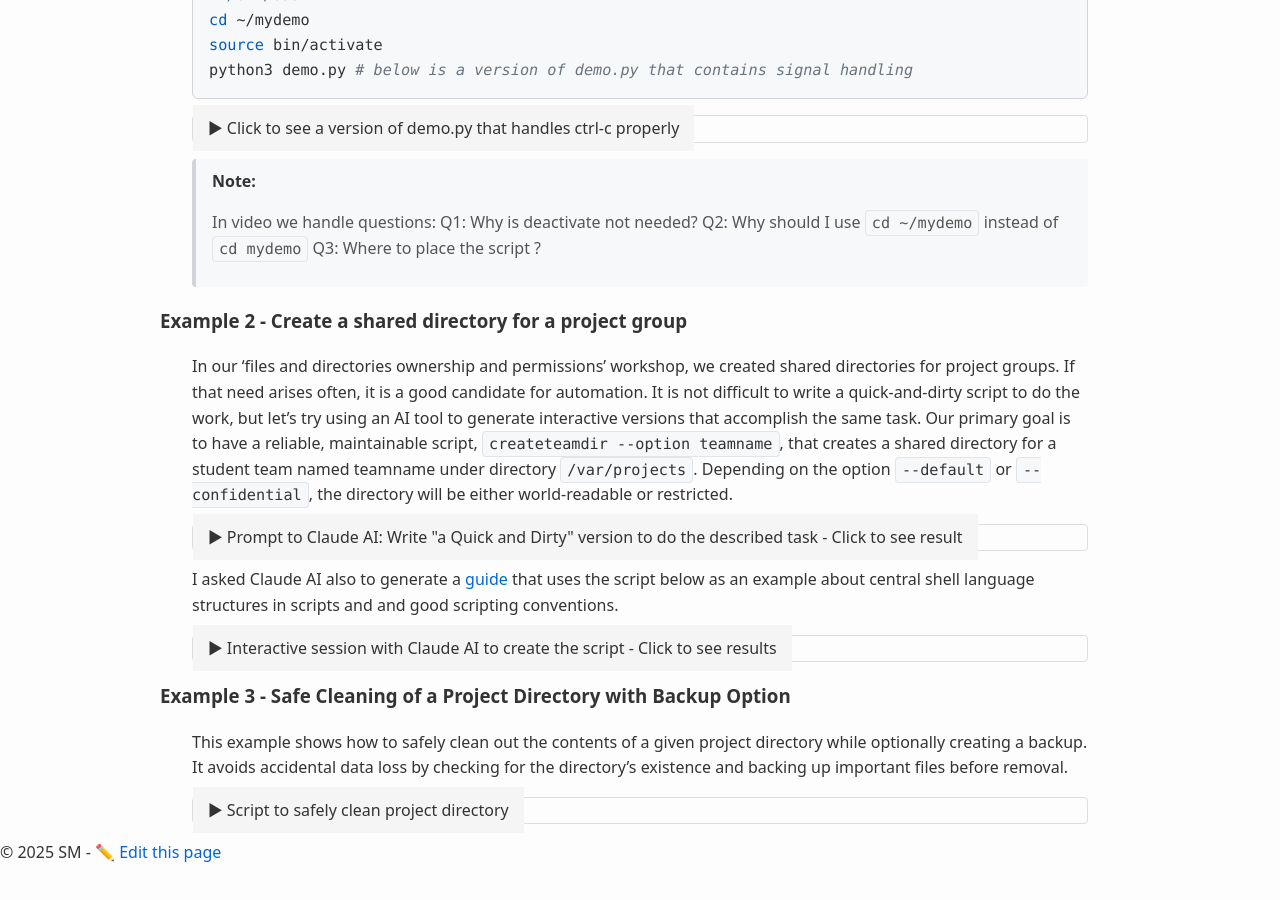
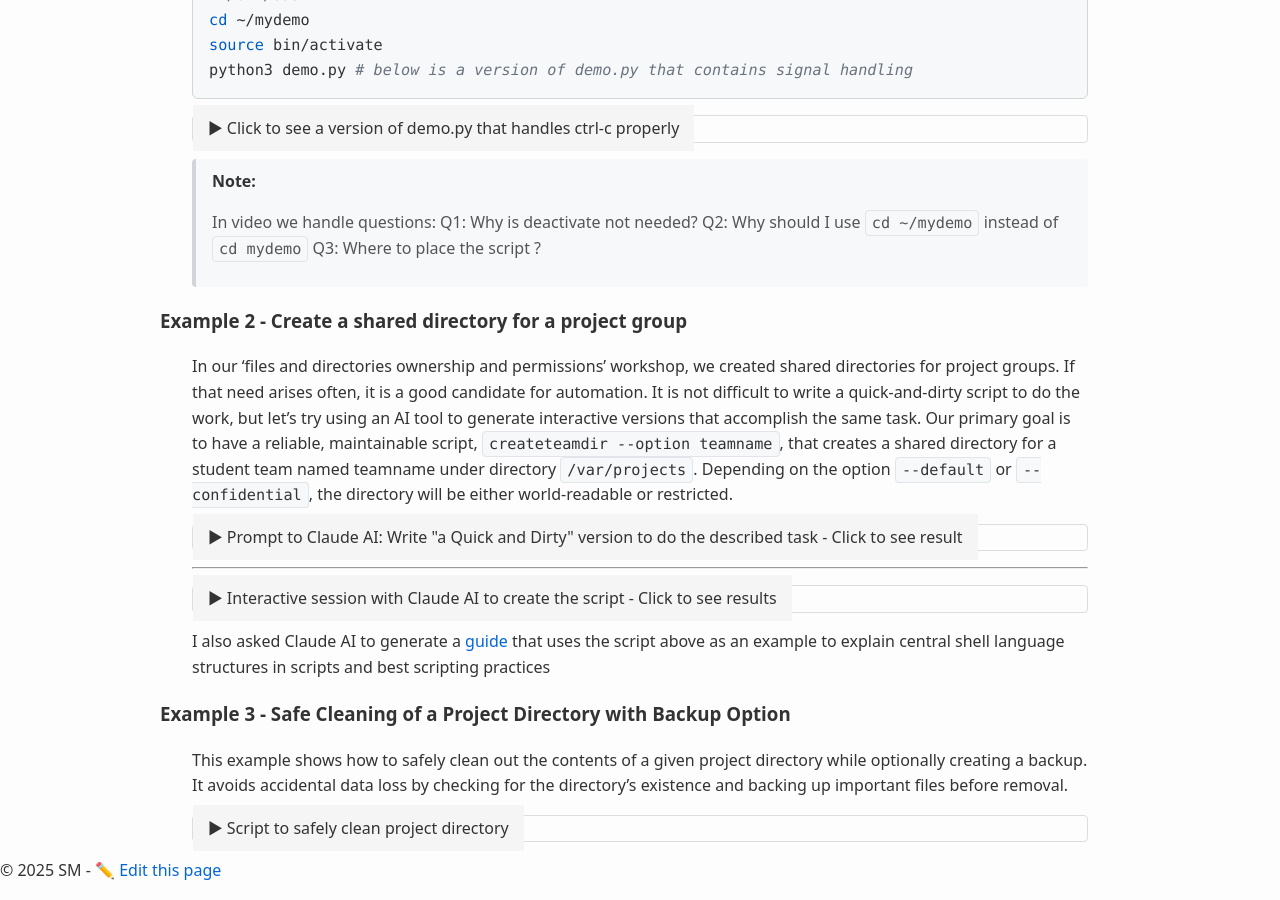
Before and after one commit to averkoc/lx, a Jekyll site: the page built from docs/ws9.md, in a window 1280 px wide and 900 px high, scrolled down 735 px. Built offline with Jekyll 4.4.1, drawn with Linux system fonts in a browser that asks for light colours; some of the changed lines change nothing that is shown.

Commit message:
Update ws9.md

```diff
--- a/docs/ws9.md
+++ b/docs/ws9.md
@@ -96,8 +96,8 @@ echo "✓ Created $DIR with permissions $PERM"
 
   </div>
 </div>
+---
 
-I asked Claude AI also to generate a [guide](ws9addon.md) that uses the script below as an example about central shell language structures in scripts and and good scripting conventions.
 
 <div class="accordion">
   <input type="checkbox" id="accordion3" class="accordion-toggle">
@@ -185,6 +185,8 @@ fi
 
   </div>
 </div>
+
+I also asked Claude AI to generate a [guide](ws9addon.md) that uses the script above as an example to explain central shell language structures in scripts and best scripting practices
 
 ### Example 3 - Safe Cleaning of a Project Directory with Backup Option
 This example shows how to safely clean out the contents of a given project directory while optionally creating a backup. It avoids accidental data loss by checking for the directory's existence and backing up important files before removal.
```
